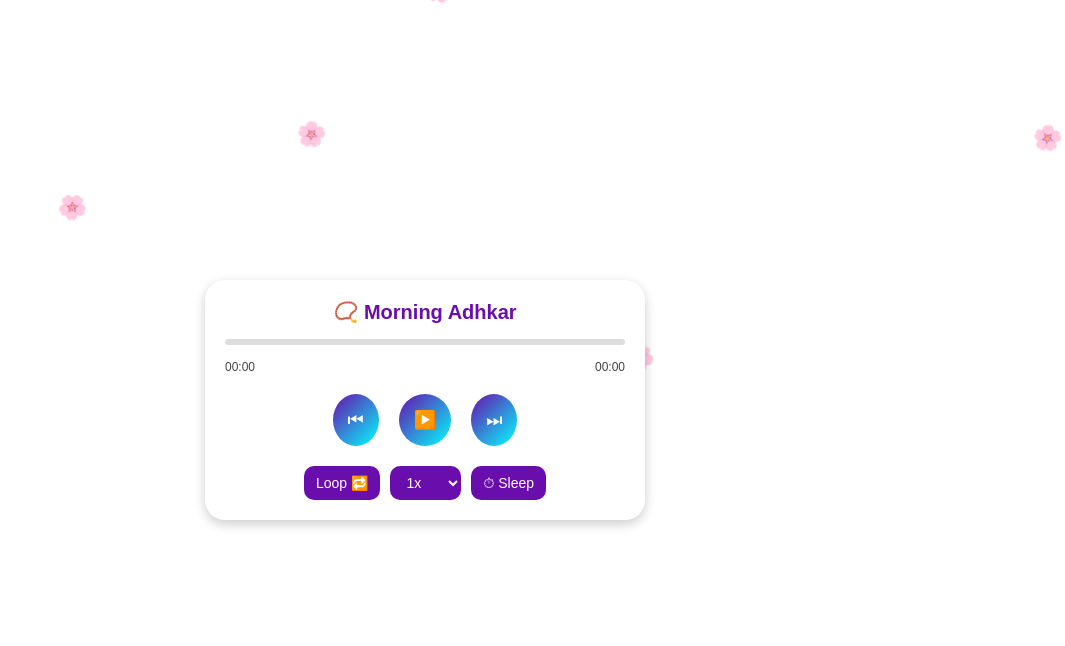
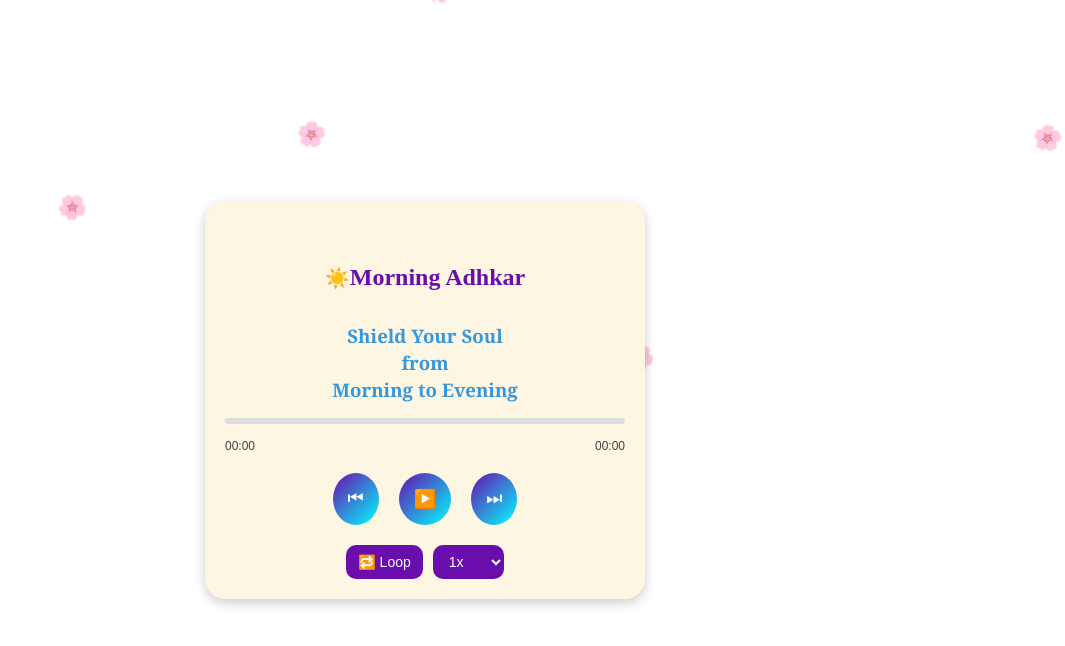
Before and after one commit to AbdullahAnsari7/adhkar-host, a plain HTML site: page index.html in a window 1280 px wide. Shown: the whole page, without its empty margins (215-1280 px from the left). Drawn offline with Linux system fonts and the light colour scheme.

Commit message:
Update index.html

```diff
--- a/index.html
+++ b/index.html
@@ -27,12 +27,8 @@
     }
 
     @keyframes fall {
-      0% {
-        transform: translateY(0) rotate(0deg);
-      }
-      100% {
-        transform: translateY(100vh) rotate(360deg);
-      }
+      0% { transform: translateY(0) rotate(0deg); }
+      100% { transform: translateY(100vh) rotate(360deg); }
     }
 
     .player {
@@ -40,7 +36,7 @@
       z-index: 10;
       width: 95%;
       max-width: 400px;
-      background: #fff;
+      background: #fdf6e3;
       border-radius: 20px;
       box-shadow: 0 4px 12px rgba(0,0,0,0.2);
       padding: 20px;
@@ -116,55 +112,47 @@
       font-size: 14px;
       background: #6a0dad;
       color: #fff;
+      transition: background 0.2s;
     }
 
     .options button:hover, .options select:hover {
       background: #580b9e;
+    }
+
+    /* Loop active state */
+    .loop-active {
+      background: #00ced1 !important;
+      color: #000 !important;
     }
   </style>
 </head>
 <body>
 <!-- Flower blossoms animation -->
 <div id="blossoms"></div>
-
 <div class="player">
-    <div class="title">📿 Morning Adhkar</div>
-
+<div class="title">
+<h1><span style="font-family: 'times new roman', times, serif;"><span style="font-size: 20px;">☀️</span><span style="font-size: 18pt;">Morning Adhkar</span></span></h1>
+<span style="color: #3598db; font-family: georgia, palatino, serif;"><span style="font-size: 14pt;">Shield Your Soul<br /></span><span style="font-size: 14pt;">from</span></span><br /><span style="color: #3598db; font-family: georgia, palatino, serif;"><span style="font-size: 14pt;">Morning to Evening</span></span></div>
 <div class="progress-container" onclick="setProgress(event)">
 <div class="progress" id="progress"></div>
 </div>
-    <div class="time">
-      <span id="currentTime">00:00</span>
-      <span id="duration">00:00</span>
-    </div>
-
-    <div class="controls">
-      <button class="btn" onclick="backward()">⏮</button>
-      <button class="btn" onclick="togglePlay()" id="playBtn">▶️</button>
-      <button class="btn" onclick="forward()">⏭</button>
-    </div>
-
-    <div class="options">
-      <button onclick="toggleLoop()">Loop 🔁</button>
-      <select onchange="changeSpeed(this.value)">
+<div class="time"><span id="currentTime">00:00</span> <span id="duration">00:00</span></div>
+<div class="controls"><button class="btn" onclick="backward()">⏮</button> <button class="btn" onclick="togglePlay()" id="playBtn">▶️</button> <button class="btn" onclick="forward()">⏭</button></div>
+<div class="options"><button id="loopBtn" onclick="toggleLoop()">🔁 Loop</button><select onchange="changeSpeed(this.value)">
 <option value="0.5">0.5x</option>
-        <option value="1" selected>1x</option>
+<option value="1" selected="selected">1x</option>
 <option value="1.5">1.5x</option>
 <option value="2">2x</option>
-      </select>
-      <button onclick="setSleep()">⏱ Sleep</button>
+</select></div>
 </div>
-  </div>
-
-  <audio id="audio" src="song.mp3"></audio>
-
+<audio id="audio" src="song1.mp3"></audio>
 <script>
     const audio = document.getElementById("audio");
     const playBtn = document.getElementById("playBtn");
     const progress = document.getElementById("progress");
     const currentTimeEl = document.getElementById("currentTime");
     const durationEl = document.getElementById("duration");
-    let sleepTimeout;
+    const loopBtn = document.getElementById("loopBtn");
 
     function togglePlay() {
       if (audio.paused) {
@@ -207,24 +195,11 @@
 
     function toggleLoop() {
       audio.loop = !audio.loop;
-      alert("Loop " + (audio.loop ? "enabled" : "disabled"));
+      loopBtn.classList.toggle("loop-active", audio.loop);
     }
 
     function changeSpeed(val) {
       audio.playbackRate = val;
-    }
-
-    function setSleep() {
-      clearTimeout(sleepTimeout);
-      let minutes = prompt("Enter sleep timer in minutes:");
-      if (minutes > 0) {
-        sleepTimeout = setTimeout(() => {
-          audio.pause();
-          playBtn.textContent = "▶️";
-          alert("Sleep timer ended ⏱");
-        }, minutes * 60000);
-        alert("Sleep timer set for " + minutes + " minutes");
-      }
     }
 
     audio.addEventListener("timeupdate", updateProgress);
```
Lines whose indentation alone changed are shown as unchanged.
